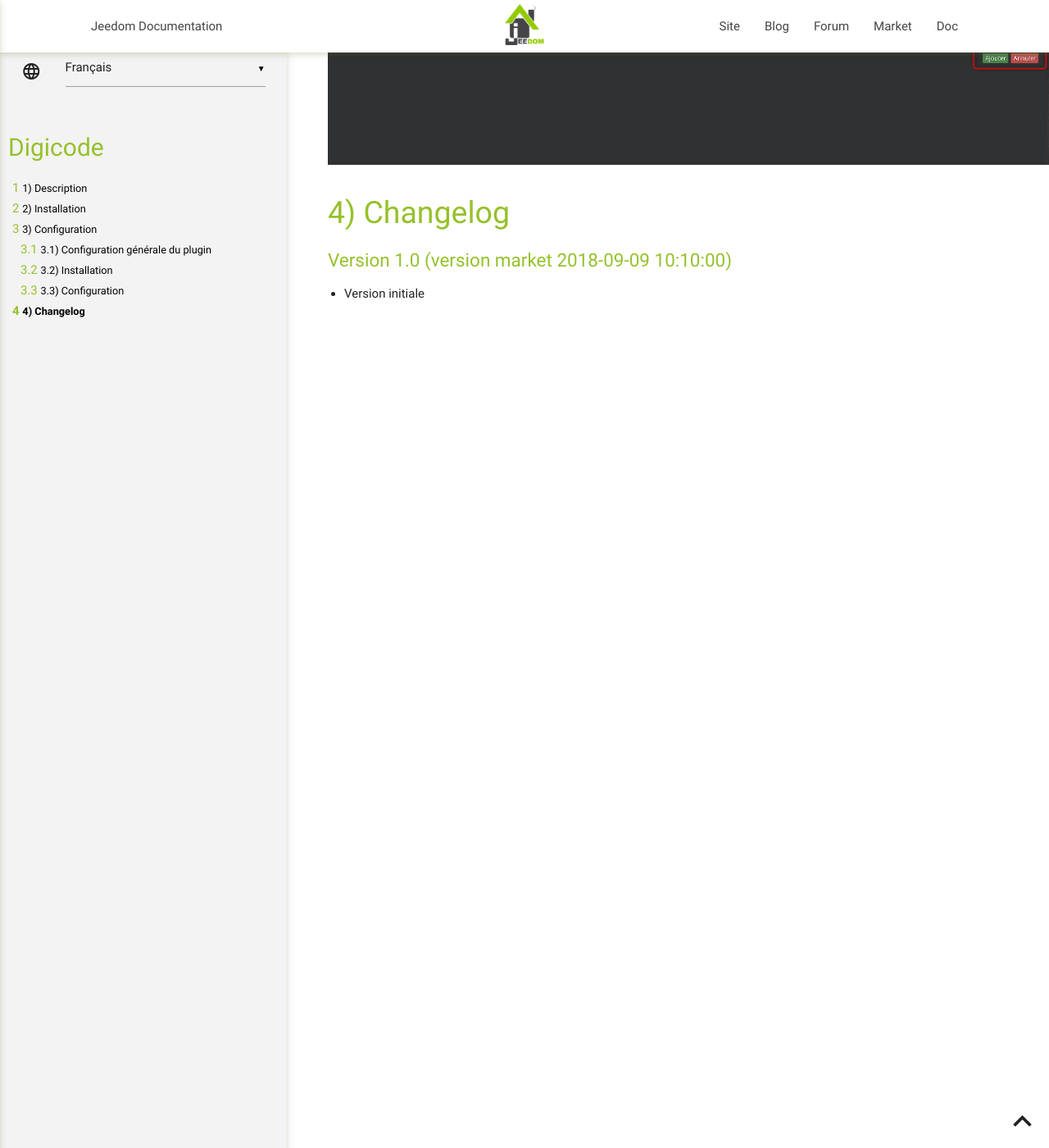
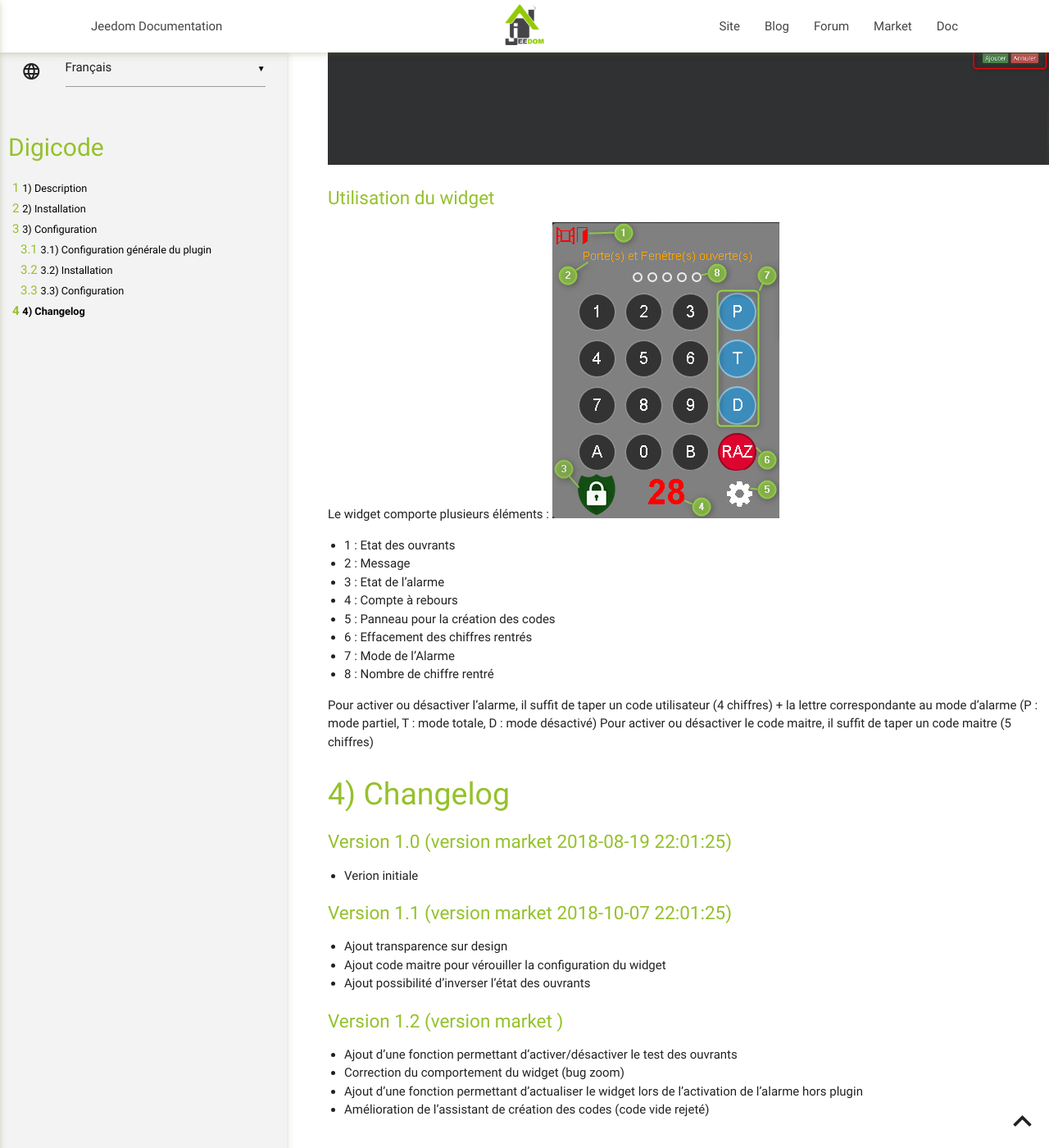
Before and after one commit to jmz84/plugin-digicode, a Jekyll site: the page built from docs/fr_FR/index.md, in a window 1280 px wide and 1400 px high, scrolled down 2442 px. Shown: the whole window at 82% size. Built offline with Jekyll 4.4.1, drawn with Linux system fonts in a browser that asks for light colours; our own code applies the rules of GitHub Pages for plain Markdown files; some of the changed text lies outside the part shown.

Commit message:
Update doc

```diff
--- a/docs/fr_FR/index.md
+++ b/docs/fr_FR/index.md
@@ -21,8 +21,7 @@ Pour utiliser ce plugin il faut disposer des commandes suivantes :
 - Etat de l'alarme de l'alarme
 - Activation Totale de l'alarme
 - Activation Partielle
-- Etat des portes
-- Etat des fenêtres
+- Désactivation de l'alarme
 
 Configuration
 ===
@@ -47,9 +46,13 @@ Il faut ensuite donner les informations de votre alarme.
 - 4 : La commande qui déactive l'alarme
 - 5 et 6 : Les commandes qui fournie le statut des ouvrants (virtuel généré par le résumé domotique)
 - 7 : Délais d'activation
+- 8 : Activation de l'état des ouvrants
+- 9 : Inversion de l'état des ouvrants
 
 ### Création des utilisateurs
 La création, la modification et la suppression des utilisateurs se fait directement depuis le widget en cliquant sur la roue crantée qui se situe en bas à droite.
+Le code utilisateur est basé sur 4 chiffres
+Le code maitre est basé sur 5 chiffres.
 
 ![configuration](../images/configuration.png)
 
@@ -59,7 +62,35 @@ Après avoir cliqué sur l'icone, une fenêtre s'ouvre et permet la gestion des
 
 ![utilisateurs](../images/utilisateurs.png)
 
+### Utilisation du widget
+
+Le widget comporte plusieurs éléments :
+![utilisateurs](../images/widget2.png)
+
+- 1 : Etat des ouvrants
+- 2 : Message
+- 3 : Etat de l'alarme
+- 4 : Compte à rebours
+- 5 : Panneau pour la création des codes
+- 6 : Effacement des chiffres rentrés
+- 7 : Mode de l'Alarme
+- 8 : Nombre de chiffre rentré
+
+Pour activer ou désactiver l'alarme, il suffit de taper un code utilisateur (4 chiffres) + la lettre correspondante au mode d'alarme (P : mode partiel, T : mode totale, D : mode désactivé)
+Pour activer ou désactiver le code maitre, il suffit de taper un code maitre (5 chiffres)
+
 Changelog
 ===
-### Version 1.0 (version market 2018-09-09 10:10:00)
-- Version initiale
+### Version 1.0 (version market 2018-08-19 22:01:25)
+- Verion initiale
+
+### Version 1.1 (version market 2018-10-07 22:01:25)
+- Ajout transparence sur design
+- Ajout code maitre pour vérouiller la configuration du widget
+- Ajout possibilité d'inverser l'état des ouvrants
+
+### Version 1.2 (version market )
+- Ajout d'une fonction permettant d'activer/désactiver le test des ouvrants
+- Correction du comportement du widget (bug zoom)
+- Ajout d'une fonction permettant d'actualiser le widget lors de l'activation de l'alarme hors plugin
+- Amélioration de l'assistant de création des codes (code vide rejeté)
```
Also changed, not shown: docs/images/equipement.png, docs/images/widget2.png (added).
